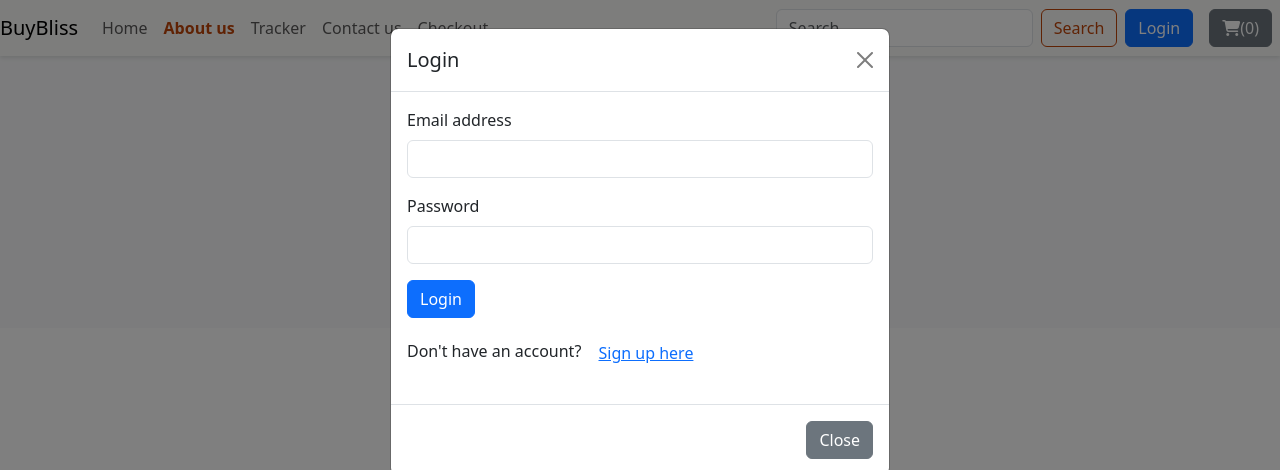
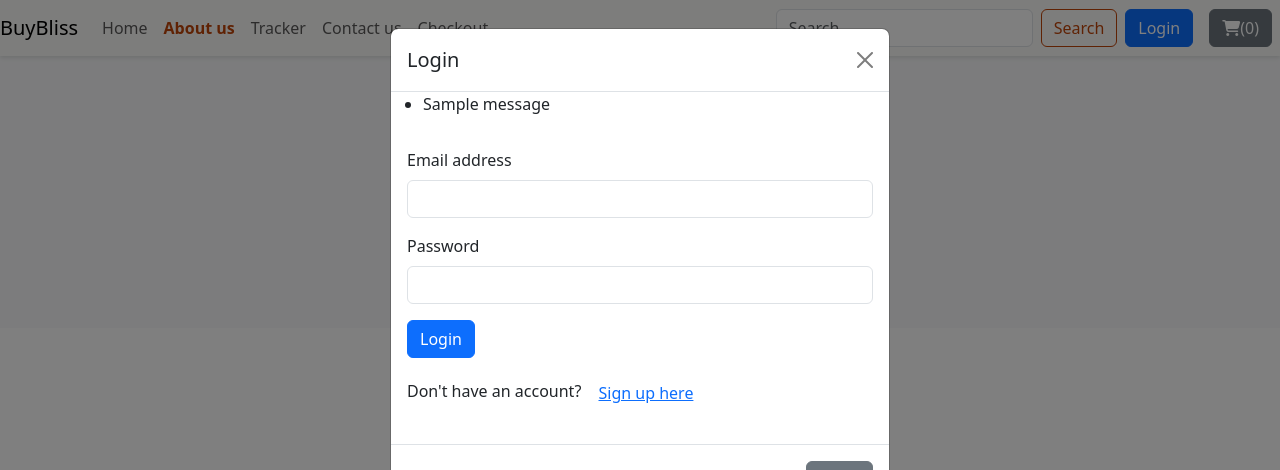
Before and after one commit to AnmolChauhan1234/BuyBliss-Ecommerce_Website, a Django app: page /shop/about/ in a window 1280 px wide, after a click on "Login". Shown: the top 470 px of the page. Run offline with Django 5.2, Linux system fonts and the light colour scheme; one stand-in notice (Sample message) is shown; some libraries are stand-ins or nearby versions.

Commit message:
signup, login and logout page

```diff
--- a/mac/shop/templates/shop/basic.html
+++ b/mac/shop/templates/shop/basic.html
@@ -153,18 +153,27 @@
                   <h5 class="modal-title" id="loginModalLabel">Login</h5>
                   <button type="button" class="btn-close" data-bs-dismiss="modal" aria-label="Close"></button>
               </div>
+              {% if messages %}
+    <ul>
+        {% for message in messages %}
+            <li{% if message.tags %} class="{{ message.tags }}"{% endif %}>{{ message }}</li>
+        {% endfor %}
+    </ul>
+{% endif %}
+
               <div class="modal-body">
                   <!-- Login form inside modal -->
-                  <form id="loginForm">
+                  <form id="loginForm" action="login/" method="post">  {%csrf_token%}
+                    <div id="error-messages" style="color: red;"></div>
                       <div class="mb-3">
-                          <label for="loginEmail" class="form-label">Email address</label>
-                          <input type="email" class="form-control" id="loginEmail" required>
-                      </div>
-                      <div class="mb-3">
-                          <label for="loginPassword" class="form-label">Password</label>
-                          <input type="password" class="form-control" id="loginPassword" required>
-                      </div>
-                      <button type="submit" class="btn btn-primary">Login</button>
+                        <label for="loginEmail" class="form-label">Email address</label>
+                        <input type="email" class="form-control" id="loginEmail" name="loginEmail" required>
+                    </div>
+                    <div class="mb-3">
+                        <label for="loginPassword" class="form-label">Password</label>
+                        <input type="password" class="form-control" id="loginPassword" name="loginPassword" required>
+                    </div>
+                      <button type="submit" id="submitButton" class="btn btn-primary">Login</button>
                   </form>
                   <div class="mt-3">
                       <p>Don't have an account? <button class="btn btn-link" id="showSignup">Sign up here</button></p>
@@ -185,29 +194,50 @@
                 <h5 class="modal-title" id="signupModalLabel">Sign Up</h5>
                 <button type="button" class="btn-close" data-bs-dismiss="modal" aria-label="Close"></button>
             </div>
+            {% if messages %}
+    <ul>
+        {% for message in messages %}
+            <li{% if message.tags %} class="{{ message.tags }}"{% endif %}>{{ message }}</li>
+        {% endfor %}
+    </ul>
+{% endif %}
+
             <div class="modal-body">
                 <!-- Signup form inside modal -->
-                <form id="signupForm">
+                <form id="signupForm" action="signup/" method="post">  {%csrf_token%}
+                  <div id="error-messages" style="color: red;"></div>
+                    <div class="mb-3">
+                      <label for="username" class="form-label">Username</label>
+                      <input type="text" class="form-control" id="username" name="username" placeholder="Choose a unique username" required>
+                    </div>
+                    <div class="mb-3">
+                      <label for="fname" class="form-label">First Name</label>
+                      <input type="text" class="form-control" id="fname" name="fname" placeholder="Enter Your First Name" required>
+                    </div>
+                    <div class="mb-3">
+                      <label for="lname" class="form-label">Last Name</label>
+                      <input type="text" class="form-control" id="lname" name="lname" placeholder="Enter Your Last Name" required>
+                    </div>
                     <div class="mb-3">
                         <label for="signupEmail" class="form-label">Email address</label>
-                        <input type="email" class="form-control" id="signupEmail" required>
+                        <input type="email" class="form-control" id="signupEmail" name="signupEmail" required>
                     </div>
                     <div class="mb-3">
                         <label for="signupPassword" class="form-label">Password</label>
-                        <input type="password" class="form-control" id="signupPassword" required>
+                        <input type="password" class="form-control" id="signupPassword" name="signupPassword" required>
                     </div>
                     <div class="mb-3">
                         <label for="confirmPassword" class="form-label">Confirm Password</label>
-                        <input type="password" class="form-control" id="confirmPassword" required>
+                        <input type="password" class="form-control" id="confirmPassword" name="confirmPassword" required>
                     </div>
-                    <button type="submit" class="btn btn-primary">Sign Up</button>
+                    <button type="submit" id="submitButton" class="btn btn-primary">Sign Up</button>
                 </form>
                 <div class="mt-3">
                     <p>Already have an account? <button class="btn btn-link" id="showLogin">Login here</button></p>
                 </div>
             </div>
             <div class="modal-footer">
-                <button type="button" class="btn btn-secondary" data-bs-dismiss="modal">Close</button>
+                <button type="submit" class="btn btn-secondary" data-bs-dismiss="modal">Close</button>
             </div>
         </div>
     </div>
@@ -220,6 +250,8 @@
   <script src="https://cdn.jsdelivr.net/npm/@popperjs/core@2.11.8/dist/umd/popper.min.js"></script>
   <script src="https://cdn.jsdelivr.net/npm/bootstrap@5.3.0/dist/js/bootstrap.min.js"></script>
   <script>
+
+    // Function to toggle modals
     function toggleModals(showModalId, hideModalId){
       const showModal = new bootstrap.Modal(document.getElementById(showModalId));
       var hideModal = bootstrap.Modal.getInstance(document.getElementById(hideModalId));
@@ -230,12 +262,71 @@
       showModal.show()
     }
 
+    // Show Signup Modal when "Sign up here" is clicked
     document.getElementById("showSignup").addEventListener('click',(e)=>{
       toggleModals("signupModal", "loginModal")
     })
+
+    // Show Login Modal when "Login here" is clicked
     document.getElementById("showLogin").addEventListener('click',(e)=>{
       toggleModals("loginModal", "signupModal")
     })
+
+
+
+
+    document.getElementById('signupForm').addEventListener('submit', function(event) {
+        event.preventDefault();  // Prevent the default form submission
+
+        let formData = new FormData(this);
+        let xhr = new XMLHttpRequest();
+
+        xhr.open('POST', '/shop/signup/', true);
+        xhr.setRequestHeader('X-CSRFToken', '{{ csrf_token }}');  // Make sure to add the CSRF token
+
+        xhr.onload = function() {
+            if (xhr.status === 200) {
+                // Handle success response
+                let response = JSON.parse(xhr.responseText);
+                if (response.status == 'success') {
+                    alert('Signup successful!');
+                    window.location.href = '/shop';  // Redirect on success
+                } else {
+                    // Display error messages in the modal
+                    document.getElementById('error-messages').innerHTML = response.message;
+                }
+            }
+        };
+
+        xhr.send(formData);  // Send the form data
+    });
+
+    document.getElementById('loginForm').addEventListener('submit', function(event) {
+        event.preventDefault();  // Prevent the default form submission
+
+        let formData = new FormData(this);
+        let xhr = new XMLHttpRequest();
+
+        xhr.open('POST', '/shop/login/', true);
+        xhr.setRequestHeader('X-CSRFToken', '{{ csrf_token }}');  // Make sure to add the CSRF token
+
+        xhr.onload = function() {
+            if (xhr.status === 200) {
+                // Handle success response
+                let response = JSON.parse(xhr.responseText);
+                if (response.status == 'success') {
+                    alert('Login successful!');
+                    window.location.href = '/shop';  // Redirect on success
+                } else {
+                    // Display error messages in the modal
+                    document.getElementById('error-messages').innerHTML = response.message;
+                }
+            }
+        };
+
+        xhr.send(formData);  // Send the form data
+    });
+
   </script>
   {% block js %}
   {% endblock %}
--- a/mac/shop/templates/shop/contact.html
+++ b/mac/shop/templates/shop/contact.html
@@ -29,6 +29,7 @@ Contact us
     <!-- Form Section -->
     <div class="col-md-6">
       <form action="" method="post"> {% csrf_token %}
+        <!-- here action="" means the form will submit the data to the current URL  -->
         <div class="mb-3">
           <label for="name" class="form-label">Name</label>
           <input type="text" class="form-control" id="name" placeholder="Enter your name" name="name">
--- a/mac/shop/urls.py
+++ b/mac/shop/urls.py
@@ -10,4 +10,7 @@ urlpatterns = [
     path('products/<int:myid>', views.productView,name="ProductView"),
     path('checkout/', views.checkout,name="Checkout"),
     path('cart/', views.cart,name="Cart"),
+    path('signup/', views.handleSignup,name="handleSignup"),
+    path('login/', views.handleLogin,name="handleLogin"),
+    path('logout/', views.handleLogout,name="handleLogout"),
 ]
--- a/mac/shop/views.py
+++ b/mac/shop/views.py
@@ -1,5 +1,9 @@
-from django.shortcuts import render
+from django.shortcuts import render, redirect
 from .models import Product,Contact,Order
+from django.contrib.auth.models import User
+from django.contrib import messages
+from django.contrib.auth  import authenticate,  login, logout
+from django.http import JsonResponse
 from math import ceil
 
 # Create your views here.
@@ -66,3 +70,75 @@ def checkout(request):
     return render(request, 'shop/checkout.html')
 def cart(request):
     return render(request, 'shop/cart.html')
+
+def handleSignup(request):
+    if request.method == "POST":
+        # Get the post parameters
+        username = request.POST.get('username','')
+        fname = request.POST.get('fname','')
+        lname = request.POST.get('lname','')
+        email = request.POST.get('signupEmail','')
+        pass1 = request.POST.get('signupPassword','')
+        pass2 = request.POST.get('confirmPassword','')
+
+        # check for errorneous input
+        if len(username) > 10:
+            # messages.error(request, "Username must be under 20 characters")
+            # return redirect("/shop")
+            return JsonResponse({'status': 'error', 'message': 'Username must be under 10 characters'})
+        if not username.isalnum():
+            # messages.error(request, "Username should only contain letters and numbers")
+            # return redirect("/shop")
+            return JsonResponse({'status': 'error', 'message': 'Username should only contain letters and numbers'})
+        if pass1 != pass2:
+            # messages.error(request, "Passwords doesn't match")
+            # return redirect("/shop")
+            return JsonResponse({'status': 'error', 'message': "Passwords don't match"})
+
+
+        # Create the user
+        myUser = User.objects.create_user(username,email,pass1)
+        myUser.first_name = fname
+        myUser.last_name = lname
+        myUser.save()
+
+        # messages.success(request, "Your account has been succesfully created")
+        # return redirect('/shop')
+        return JsonResponse({'status': 'success', 'message': 'Account created successfully!'})
+
+    else:
+        # return HttpResponse('404 - Not found')
+        return JsonResponse({'status': 'error', 'message': 'Invalid request'})
+
+
+
+def handleLogin(request):
+    if request.method == "POST":
+        # Get the post parameters
+        loginemail = request.POST.get('loginEmail','')
+        loginpassword = request.POST.get('loginPassword','')
+
+        try:
+            user = User.objects.get(email=loginemail)
+            user = authenticate(username=user.username,password=loginpassword)
+            if user is not None:
+                login(request, user)
+                # messages.success(request, "Successfully Logged In")
+                # return redirect('/shop')
+                return JsonResponse({'status': 'success', 'message': 'Login successfull'})
+            else:
+                # messages.error(request, "Invalid credentials! Please try again")
+                # return redirect("/shop")
+                return JsonResponse({'status': 'error', 'message': 'Invalid credentials! Please try again'})
+        except User.DoesNotExist:
+            # If no user is found with the provided email
+            # messages.error(request, "Email not found! Please try again")
+            # return redirect("/shop")
+            return JsonResponse({'status': 'error', 'message': 'Email not found! Please try again'})
+    # return HttpResponse("404- Not found")
+    return JsonResponse({'status': 'error', 'message': '404- Not found'})
+
+def handleLogout(request):
+    logout(request)
+    messages.success(request, "Successfully Logged out")
+    return redirect('/shop')
```
Also changed, not shown: mac/db.sqlite3.
